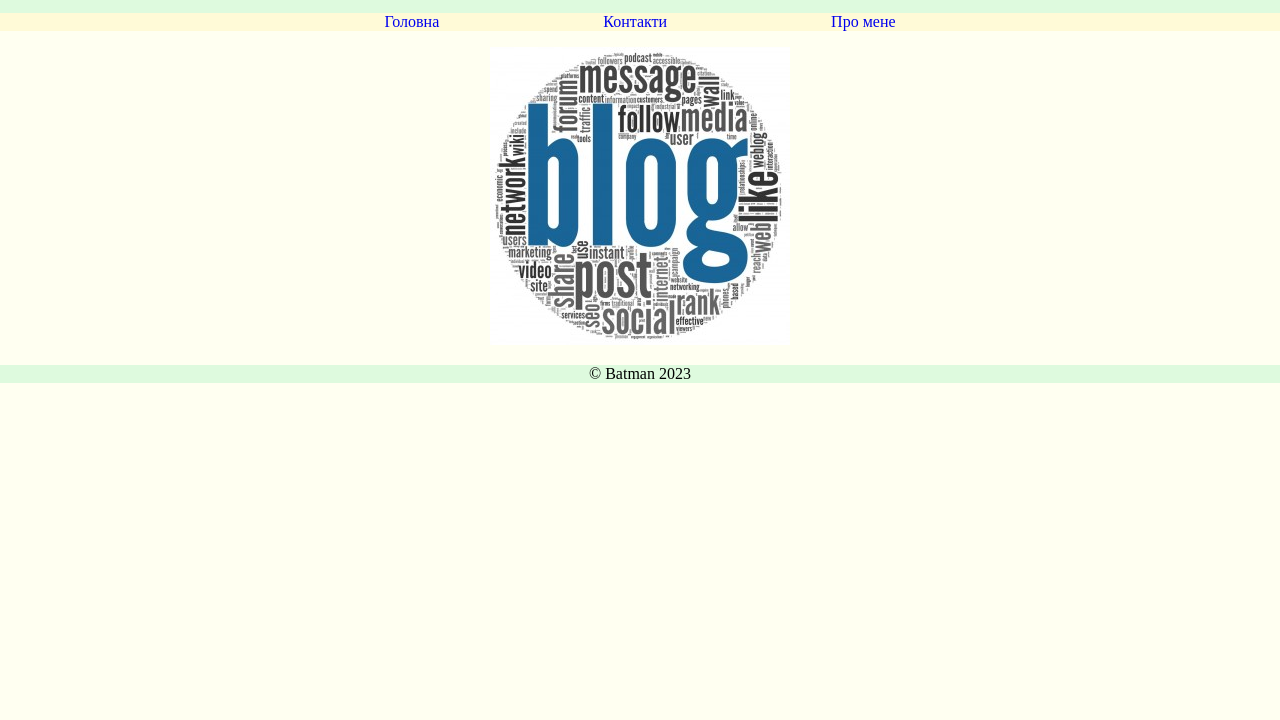
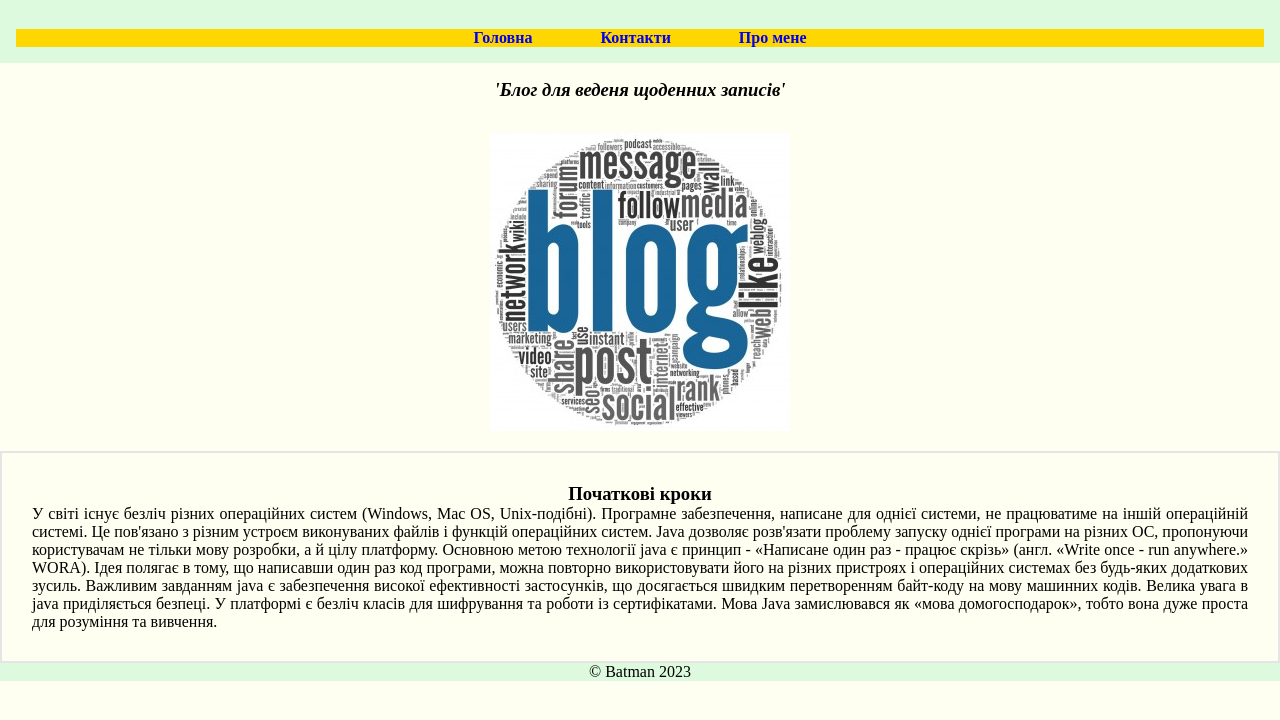
Before and after one commit to Frozar93/Educ_blog, a plain HTML site: page src/index.html in a window 1280 px wide. Shown: the part 56-776 px from the top of the page. Drawn offline with Linux system fonts and the light colour scheme.

Commit message:
new changes

```diff
--- a/src/index.html
+++ b/src/index.html
@@ -15,18 +15,38 @@
     <h1>Блог про все</h1>
 </header>
 
+<header class="menu">
+    <nav class="links">
+        <b><a href="./index.html">Головна</a></b>
+        <b><a href="#">Контакти</a></b>
+        <b><a href="#">Про мене</a></b>
+    </nav>
+</header>
+
 <section>
     <aside>
-        <ul>
-            <li><a href="./index.html">Головна</a></li>
-            <li><a href="#">Контакти</a></li>
-            <li><a href="#">Про мене</a></li>
-        </ul>
+        <h3><i>'Блог для веденя щоденних записів'</i></h3>
     </aside>
-    <main>
+
+    <main class="picture">
         <img src="./public/fonts/images/blog.jpg" alt="Somthing went wrong">
     </main>
+
+    <main class="text">
+        <h3><center>Початкові кроки</center></h3>
+        <p>У світі існує безліч різних операційних систем (Windows, Mac OS, Unix-подібні).
+            Програмне забезпечення, написане для однієї системи, не працюватиме на іншій операційній системі.
+            Це пов'язано з різним устроєм виконуваних файлів і функцій операційних систем. Java дозволяє розв'язати проблему запуску однієї програми на різних ОС,
+            пропонуючи користувачам не тільки мову розробки, а й цілу платформу. Основною метою технології java є принцип - «Написане один раз - працює скрізь» (англ. «Write once - run anywhere.» WORA).
+            Ідея полягає в тому, що написавши один раз код програми, можна повторно використовувати його на різних пристроях і операційних системах без будь-яких додаткових зусиль.
+            Важливим завданням java є забезпечення високої ефективності застосунків, що досягається швидким перетворенням байт-коду на мову машинних кодів.
+            Велика увага в java приділяється безпеці. У платформі є безліч класів для шифрування та роботи із сертифікатами.
+            Мова Java замислювався як «мова домогосподарок», тобто вона дуже проста для розуміння та вивчення.
+        </p>
+    </main>
 </section>
+
+
 
 <footer> © Batman 2023 </footer>
 
--- a/src/styles/style.css
+++ b/src/styles/style.css
@@ -15,25 +15,31 @@ body{
     background: rgba(255, 255, 0, 0.056);
 }
 
-aside {
+nav {
     list-style: none;
-    margin:0%;
-    padding:0%;
     text-align: center;
-    background:rgba(255, 204, 0, 0.11)
+    background: gold;
 }
 
 a{
     text-decoration: none;
+    padding: 2rem;
 }
 
-li {display: inline;}
-
-li a {padding: 5rem;}
-
-main{
+aside{
     text-align: center;
     padding: 1rem;
+}
+
+.picture{
+    text-align: center;
+    padding: 1rem;
+}
+
+.text{
+    padding: 30px;
+    border: 2px solid #e5e5e5;
+    text-align: justify;
 }
 
 footer{
```
